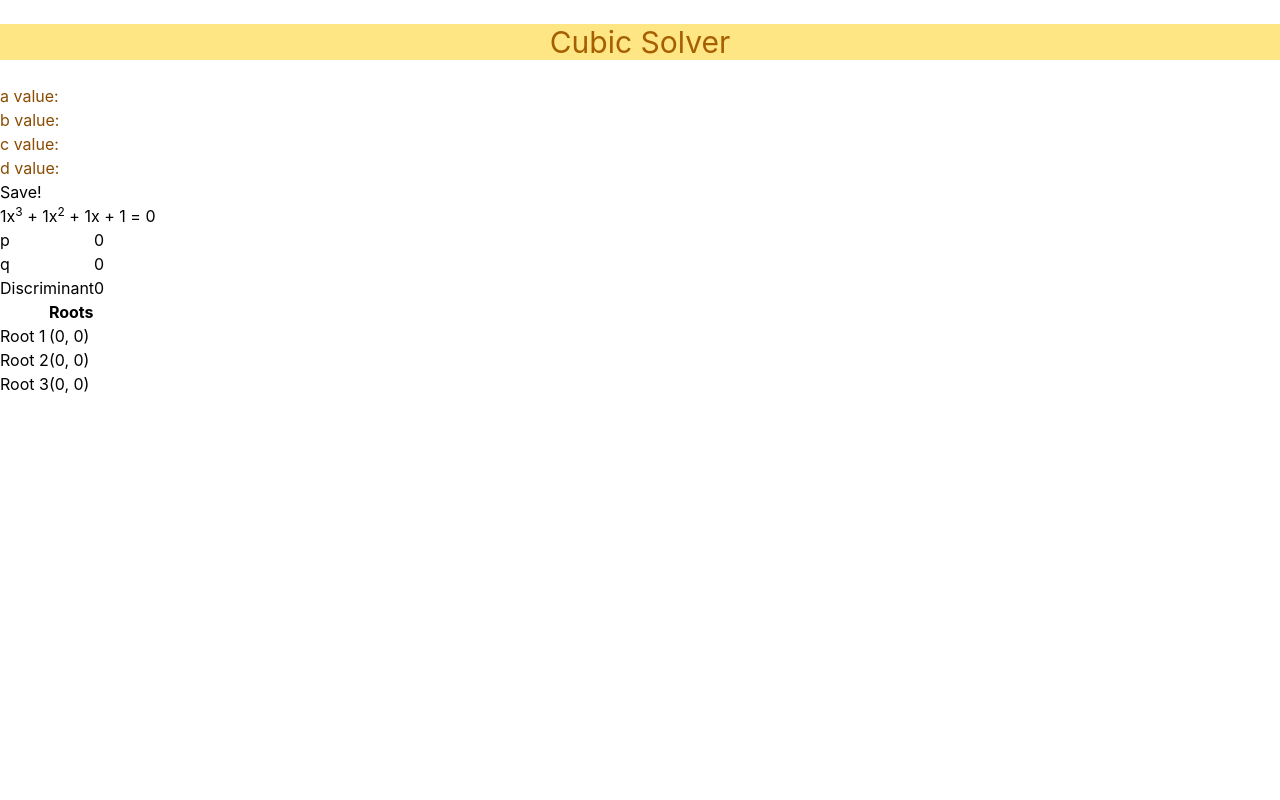
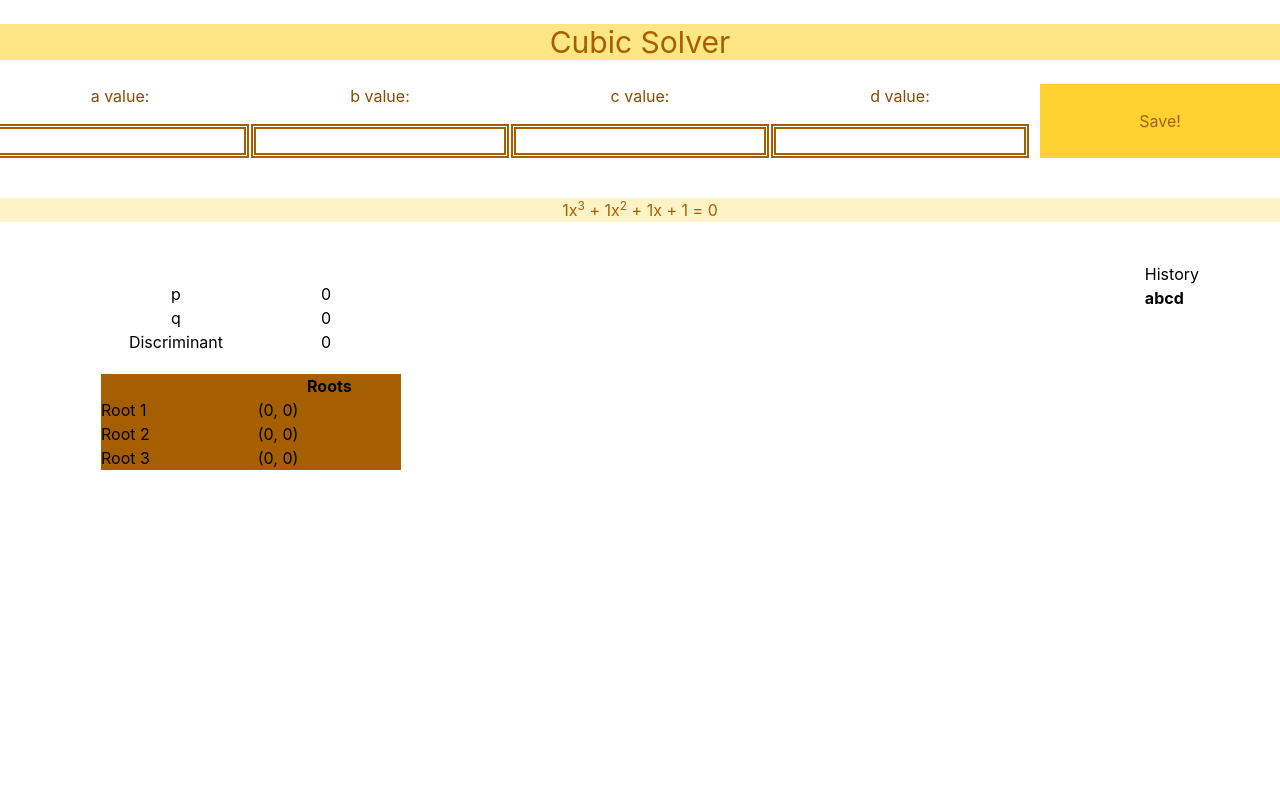
Before and after one commit to FHuaTDSB/assign3-4u, a React (Vite) app: page / in a window 1280 px wide. Shown: the top 800 px of the page. Built offline with nearby package versions, Linux system fonts and the light colour scheme.

Commit message:
Worked on CSS

```diff
--- a/src/App.tsx
+++ b/src/App.tsx
@@ -9,9 +9,11 @@ export const App = () => {
     <>
       <CubicInput />
       <CubicEquation />
-      <CubicTable />
-      <CubicGraph />
-      <CubicHistory />
+      <div className="flex justify-around">
+        <CubicTable />
+        <CubicGraph />
+        <CubicHistory />
+      </div>
     </>
   );
 };
--- a/src/components/CubicEquation.tsx
+++ b/src/components/CubicEquation.tsx
@@ -1,6 +1,6 @@
 export const CubicEquation = () => {
   return (
-    <h3>
+    <h3 className="bg-amber-100 text-center text-yellow-700 my-10">
       <div className="coefficient inline">1</div>x<sup>3</sup>
       <div className="term inline">
         <div className="operator inline"> + </div>
--- a/src/components/CubicGraph.tsx
+++ b/src/components/CubicGraph.tsx
@@ -1,3 +1,3 @@
 export const CubicGraph = () => {
-  return <canvas id="graph" width="600" height="600"></canvas>;
+  return <canvas id="graph" width="400" height="400"></canvas>;
 };
--- a/src/components/CubicHistory.tsx
+++ b/src/components/CubicHistory.tsx
@@ -1,5 +1,5 @@
 export const CubicHistory = () => {
-    return <>
+    return <div>
     <h2>History</h2>
     <table id="solutions">
         <tr>
@@ -9,5 +9,5 @@ export const CubicHistory = () => {
           <th>d</th>
         </tr>
       </table>
-    </>
+    </div>
   }
--- a/src/components/CubicInput.tsx
+++ b/src/components/CubicInput.tsx
@@ -4,28 +4,24 @@ export const CubicInput = () => {
       <h1 className="justify-self-center text-yellow-700 m-6 bg-amber-200 w-full text-center text-3xl">
         Cubic Solver
       </h1>
-      <form className="form-container" id="cubic">
-        <div className="form-child">
+      <form className="form-container grid grid-cols-5 gap-x-5 justify-self-center" id="cubic">
+        <div className="flex flex-col items-center">
           <label className="text-yellow-800 mb-4">a value:</label>
-          <input
-            type="number"
-            className="form-field"
-            required
-          />
+          <input type="number" className="border-5 border-yellow-700 border-double" required />
         </div>
-        <div className="form-child">
+        <div className="flex flex-col items-center">
           <label className="text-yellow-800 mb-4">b value:</label>
-          <input type="number" className="form-field" required />
+          <input type="number" className="border-5 border-yellow-700 border-double" required />
         </div>
-        <div className="form-child">
+        <div className="flex flex-col items-center">
           <label className="text-yellow-800 mb-4">c value:</label>
-          <input type="number" className="form-field" required />
+          <input type="number" className="border-5 border-yellow-700 border-double" required />
         </div>
-        <div className="form-child">
+        <div className="flex flex-col items-center">
           <label className="text-yellow-800 mb-4">d value:</label>
-          <input type="number" className="form-field" required />
+          <input type="number" className="border-5 border-yellow-700 border-double" required />
         </div>
-        <input type="submit" value="Save!" className="form-submit" />
+        <input type="submit" value="Save!" className="form-submit text-yellow-700 bg-amber-300" />
       </form>
     </>
   );
--- a/src/components/CubicTable.tsx
+++ b/src/components/CubicTable.tsx
@@ -1,21 +1,21 @@
 export const CubicTable = () => {
   return (
-    <>
-      <table id="data">
+    <div>
+      <table className="bg-yellow-700 m-5 w-75">
         <tr>
-          <td className="table-subtitle">p</td>
-          <td className="table-value">0</td>
+          <td className="w-1/2 bg-white text-center">p</td>
+          <td className=" bg-white text-center">0</td>
         </tr>
         <tr>
-          <td className="table-subtitle">q</td>
-          <td className="table-value">0</td>
+          <td className=" bg-white text-center">q</td>
+          <td className=" bg-white text-center">0</td>
         </tr>
         <tr>
-          <td className="table-subtitle">Discriminant</td>
-          <td className="table-value">0</td>
+          <td className=" bg-white text-center">Discriminant</td>
+          <td className=" bg-white text-center">0</td>
         </tr>
       </table>
-      <table id="solutions">
+      <table className="bg-yellow-700 m-5 w-75">
         <tr>
           <th className="table-subtitle"></th>
           <th>Roots</th>
@@ -33,6 +33,6 @@ export const CubicTable = () => {
           <td className="table-value">(0, 0)</td>
         </tr>
       </table>
-    </>
+    </div>
   );
 };
```
